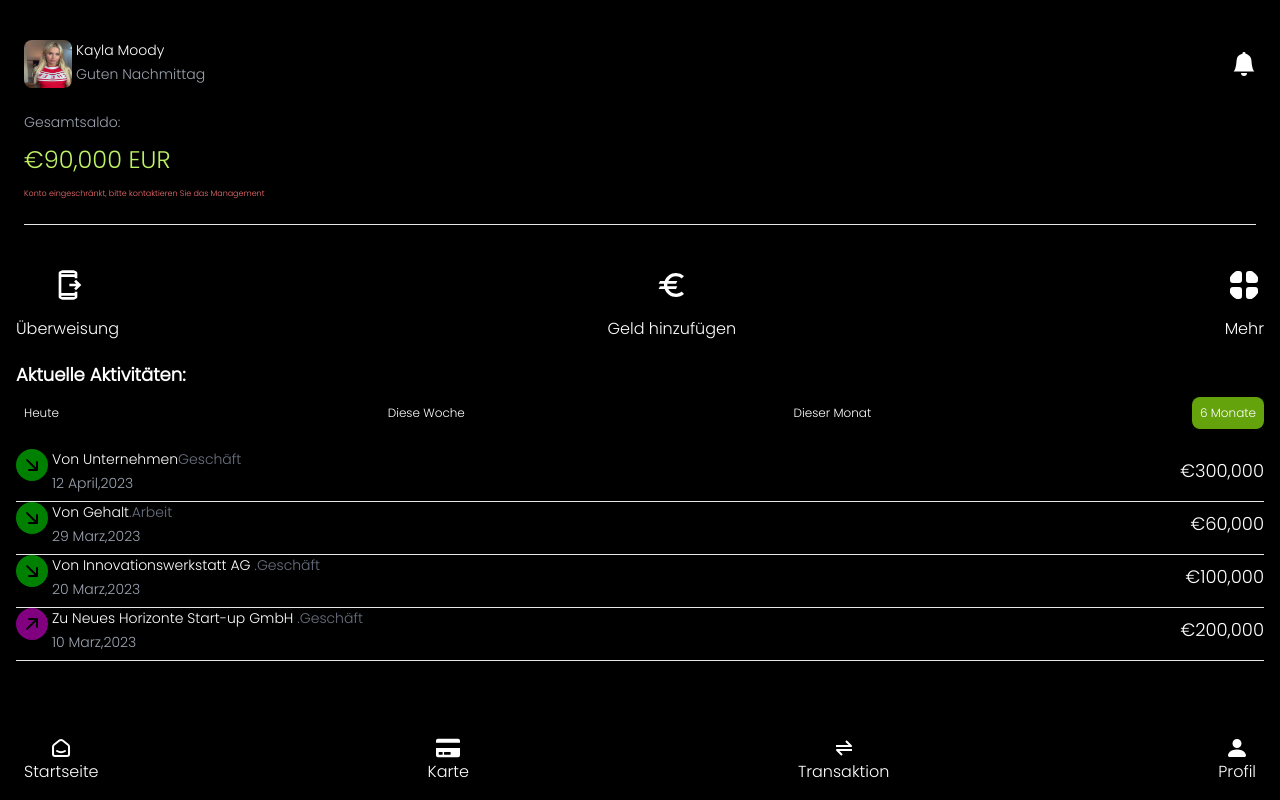
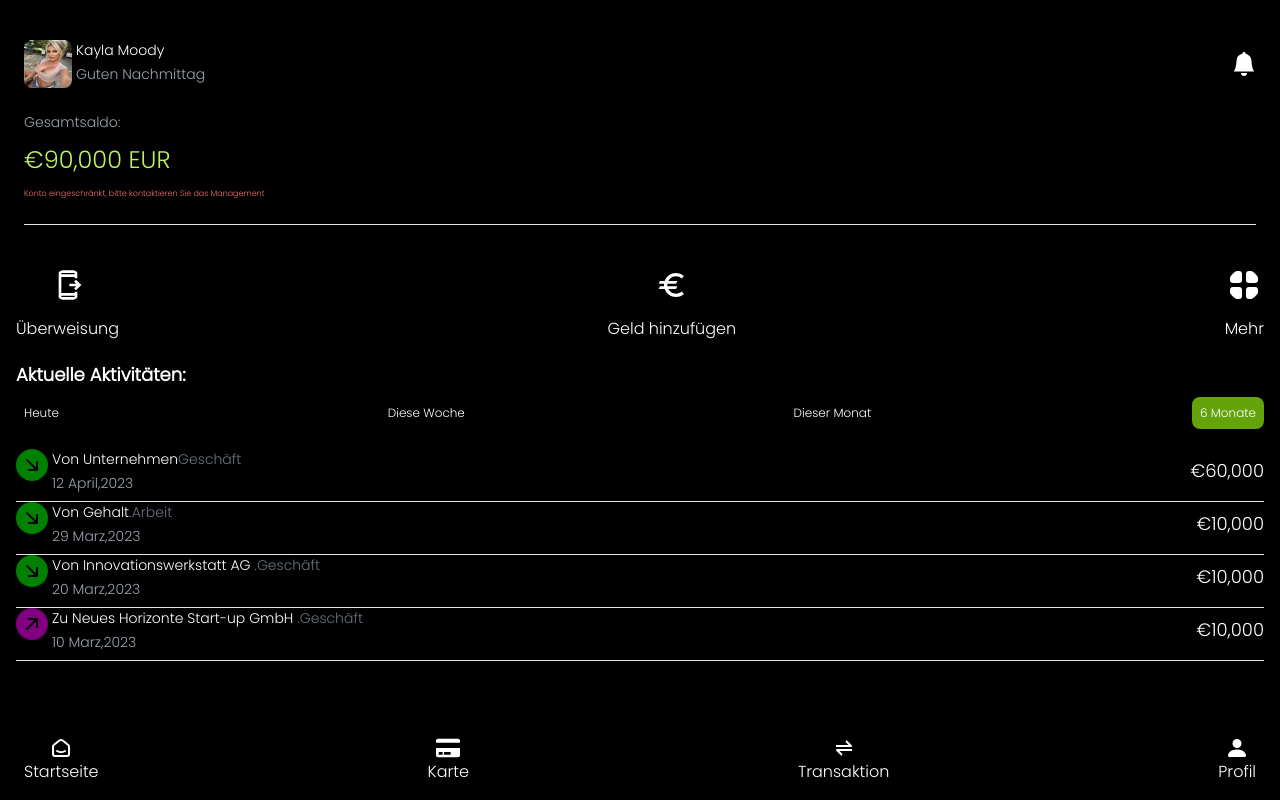
Before and after one commit to boymeetsblockchain/jill-hardener, a React (Create React App) app: page /profile in a window 1280 px wide. Built offline with nearby package versions, Linux system fonts and the light colour scheme.

Commit message:
added new pic

```diff
--- a/src/components/Header.jsx
+++ b/src/components/Header.jsx
@@ -1,5 +1,6 @@
 import { BsFillBellFill } from 'react-icons/bs';
 import profile from '../assets/profile.jpg';
+import profile2 from '../assets/profile2.jpg'
 import React, { useState, useEffect } from 'react';
 import toast from 'react-hot-toast';
 
@@ -32,7 +33,7 @@ export default function Header() {
         <div className="flex justify-between items-center">
           <div className="profile flex gap-1">
             <div className="img">
-              <img src={profile} alt="" className='h-12 w-12 rounded-lg' />
+              <img src={profile2} alt="" className='h-12 w-12 rounded-lg' />
             </div>
             <div className="name-good">
               <h1 className='text-sm mb-1'>Kayla Moody</h1>
--- a/src/components/Table.jsx
+++ b/src/components/Table.jsx
@@ -14,7 +14,7 @@ export default function Table() {
          </div>
         </div>
       <div className="amount">
-         <p>€300,000</p>
+         <p>€60,000</p>
        </div>
        </div>
        <hr />
@@ -29,7 +29,7 @@ export default function Table() {
          </div>
         </div>
       <div className="amount">
-         <p>€60,000</p>
+         <p>€10,000</p>
        </div>
        </div>
        <hr />
@@ -44,7 +44,7 @@ export default function Table() {
          </div>
         </div>
       <div className="amount">
-         <p>€100,000</p>
+         <p>€10,000</p>
        </div>
        </div>
        <hr />
@@ -59,7 +59,7 @@ export default function Table() {
          </div>
         </div>
       <div className="amount">
-         < p>€200,000</p>
+         < p>€10,000</p>
        </div>
        </div>
        <hr />
```
Also changed, not shown: src/assets/profile2.jpg (added).
